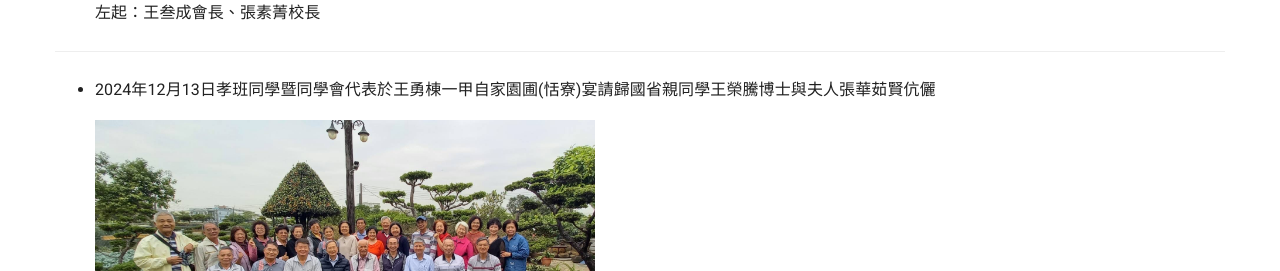
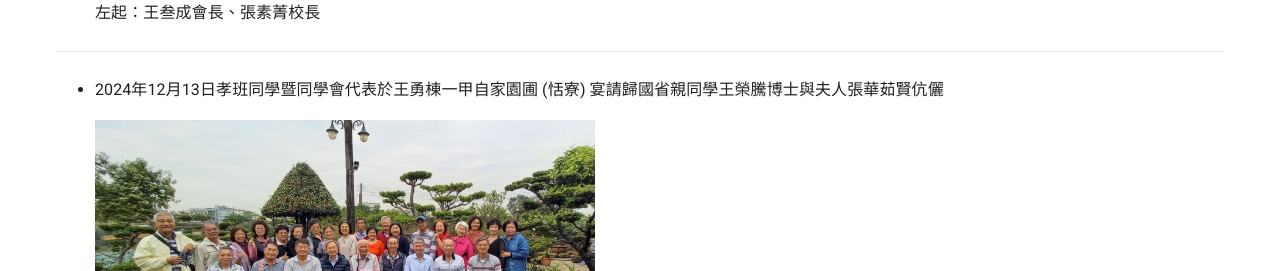
Before and after one commit to dashe1965/dashe1965.github.io, a Jekyll site: the page built from _docs/life/life.md, in a window 1280 px wide and 1400 px high, scrolled down 910 px. Shown: the part 375-646 px from the top of the window. Built offline with Jekyll 4.4.1, drawn with Linux system fonts in a browser that asks for light colours; nearby versions of some CDN libraries; some of the changed text lies outside the part shown.

```diff
--- a/_docs/life/life.md
+++ b/_docs/life/life.md
@@ -16,7 +16,7 @@ sectionid: life
   左起：王叁成會長、張素菁校長
 
 ---
-- 2024年12月13日孝班同學暨同學會代表於王勇棟一甲自家園圃(恬寮)宴請歸國省親同學王榮騰博士與夫人張華茹賢伉儷
+- 2024年12月13日孝班同學暨同學會代表於王勇棟一甲自家園圃 (恬寮) 宴請歸國省親同學王榮騰博士與夫人張華茹賢伉儷
 
   <img src="/img/life_2024年12月13日於王勇棟一甲恬寮合照.jpg"
        width="500"
@@ -27,4 +27,4 @@ sectionid: life
   <img src="/img/life_2024年12月13日於王勇棟一甲恬寮餐敘後合照.jpg"
        width="500"
        alt="2024年12月13日於王勇棟一甲恬寮餐敘後合照" border="10" />
-  左起：張華茹（王榮騰夫人）、楊綉姬（王猷志夫人）、王勇棟、王秀麗、王榮騰、謝明裕
+  左起：張華茹(王榮騰夫人)、楊綉姬(王猷志夫人)、王勇棟、王秀麗、王榮騰、謝明裕
```
